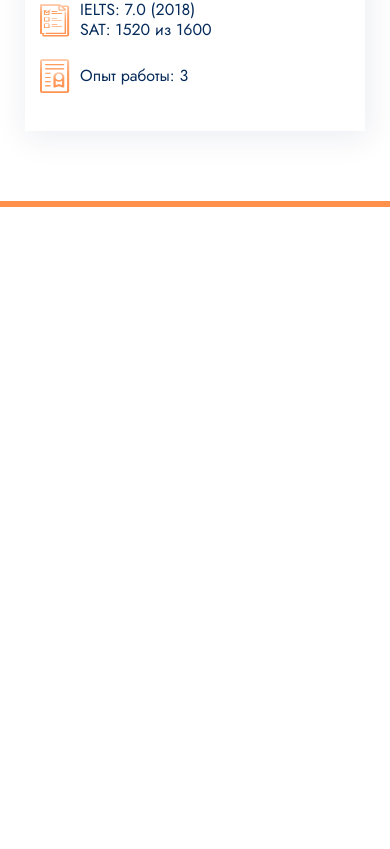
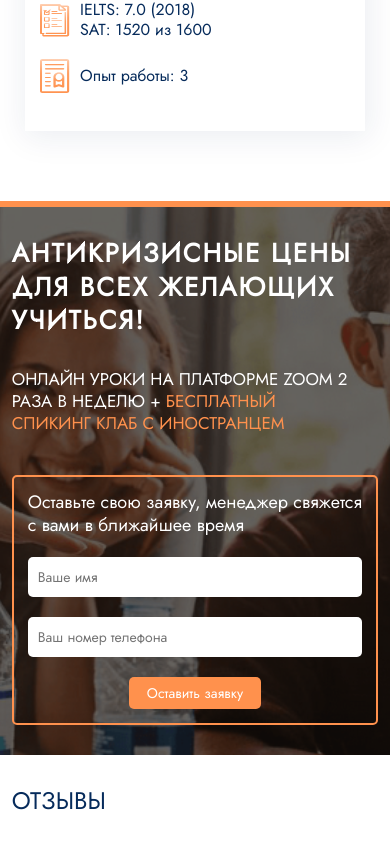
Before and after one commit to adilkhansatemirov/speakia-front, a Next.js app: page / in a window 390 px wide. Shown: the part 3438-4287 px from the top of the page. Before the commit the page ends 3645 px from the top, so only its background shows below. Built offline with nearby package versions, Linux system fonts and the light colour scheme.

Commit message:
feat: anticrisis section

```diff
--- /dev/null
+++ b/components/AntiCrisis/AntiCrisis.js
@@ -0,0 +1,22 @@
+import Form from 'components/Form';
+
+function AntiCrisis() {
+  return (
+    <section>
+      <div className="anticrisis__main">
+        <div className="anticrisis__container container">
+          <div className="anticrisis__text-container">
+            <h1 className="anticrisis__title">Антикризисные цены для всех желающих учиться!</h1>
+            <h2 className="anticrisis__subtitle">
+              Онлайн уроки на платформе ZOOM 2 раза в неделю +
+              <span className="text--orange"> бесплатный спикинг клаб с иностранцем</span>
+            </h2>
+          </div>
+          <Form />
+        </div>
+      </div>
+    </section>
+  );
+}
+
+export default AntiCrisis;
--- a/components/Header/Header.js
+++ b/components/Header/Header.js
@@ -1,4 +1,4 @@
-import Form from './Form';
+import Form from '../Form';
 
 function Header() {
   return (
--- /dev/null
+++ b/components/Reviews/Reviews.js
@@ -0,0 +1,13 @@
+import React from 'react';
+
+function Reviews() {
+  return (
+    <section className="section">
+      <div className="container">
+        <h2 className="section-title">отзывы</h2>
+      </div>
+    </section>
+  );
+}
+
+export default Reviews;
--- a/pages/index.js
+++ b/pages/index.js
@@ -4,6 +4,8 @@ import ProgramOfEducation from 'components/ProgramOfEducation/ProgramOfEducation
 import SectionDividerLine from 'components/Shared/SectionDividerLine';
 import Nav from 'components/Nav';
 import OurTeam from 'components/OurTeam/OurTeam';
+import AntiCrisis from 'components/AntiCrisis/AntiCrisis';
+import Reviews from 'components/Reviews/Reviews';
 
 function Landing() {
   return (
@@ -19,6 +21,8 @@ function Landing() {
       <SectionDividerLine />
       <OurTeam />
       <SectionDividerLine />
+      <AntiCrisis />
+      <Reviews />
     </div>
   );
 }
--- /dev/null
+++ b/styles/components/anticrisis.scss
@@ -0,0 +1,70 @@
+.anticrisis__main {
+  background-image: linear-gradient(180deg, rgba(0, 0, 0, 0.6) 0%, rgba(0, 0, 0, 0.6) 100%),
+    url('/images/anticrisis.jpg');
+  background-size: cover;
+  background-position: top center;
+  padding: 30px 0;
+}
+
+.anticrisis__container {
+  display: flex;
+  justify-content: space-between;
+  align-items: center;
+  color: #fff;
+
+  @media (max-width: 800px) {
+    flex-direction: column;
+    align-items: flex-start;
+  }
+}
+
+.anticrisis__text-container {
+  width: 80%;
+  margin-right: 20px;
+
+  @media (max-width: 800px) {
+    width: auto;
+  }
+}
+
+.anticrisis__title {
+  font-weight: 700;
+  font-size: 36px;
+  letter-spacing: 2px;
+  text-transform: uppercase;
+
+  @media (max-width: 1000px) {
+    font-size: 30px;
+  }
+
+  @media (max-width: 800px) {
+    font-size: 32px;
+  }
+
+  @media (max-width: 400px) {
+    font-size: 26px;
+  }
+}
+
+.anticrisis__subtitle {
+  margin-top: 35px;
+  font-size: 28px;
+  text-transform: uppercase;
+
+  @media (max-width: 1200px) {
+    font-size: 24px;
+  }
+
+  @media (max-width: 1000px) {
+    font-size: 20px;
+  }
+
+  @media (max-width: 800px) {
+    margin-bottom: 40px;
+  }
+
+  @media (max-width: 400px) {
+    margin-top: 30px;
+    font-size: 17px;
+  }
+}
--- a/styles/index.scss
+++ b/styles/index.scss
@@ -8,4 +8,6 @@
 @import './components/form.scss';
 @import './components/programOfEdiucation.scss';
 @import './components/ourTeam.scss';
+@import './components/anticrisis.scss';
+@import './components/reviews.scss';
 @import './components/shared.scss'
```
Also changed, not shown: components/Form.js (renamed from components/Header/Form.js), public/images/anticrisis.jpg (added), styles/components/reviews.scss (added).
